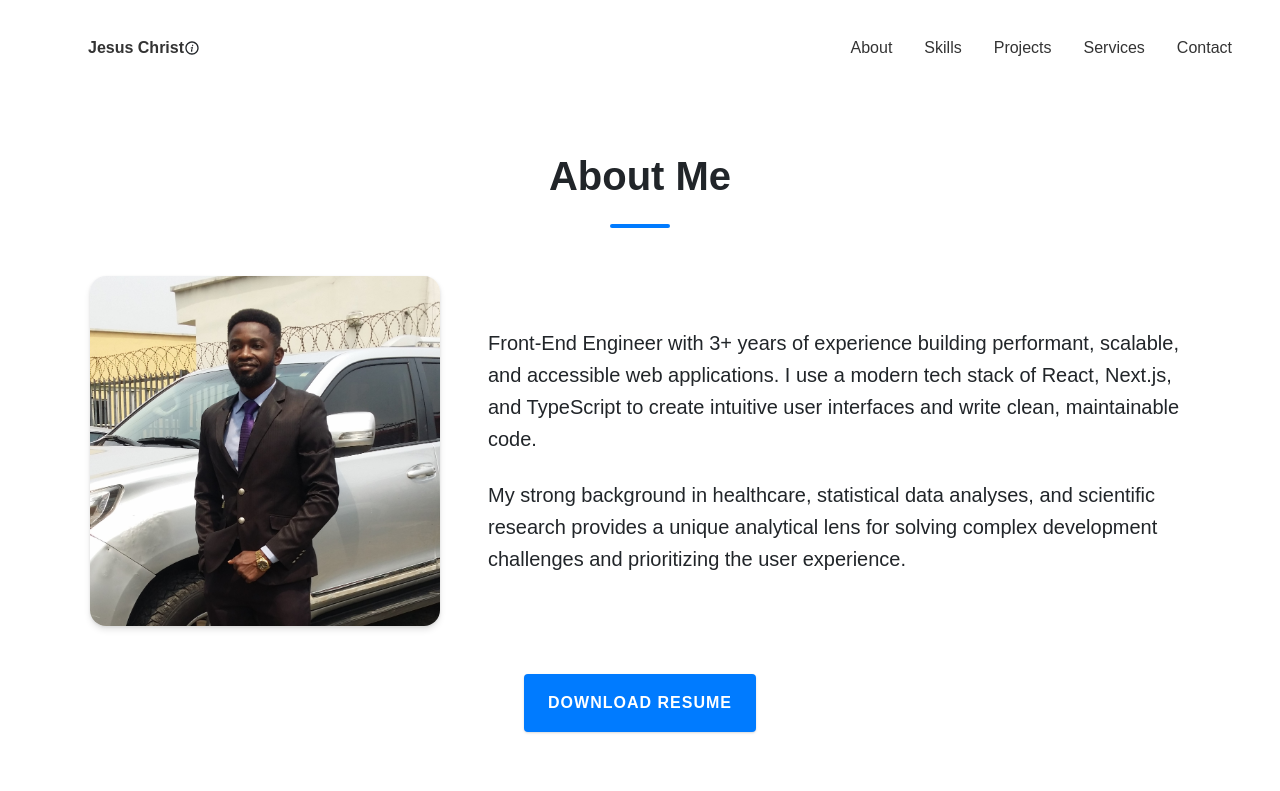
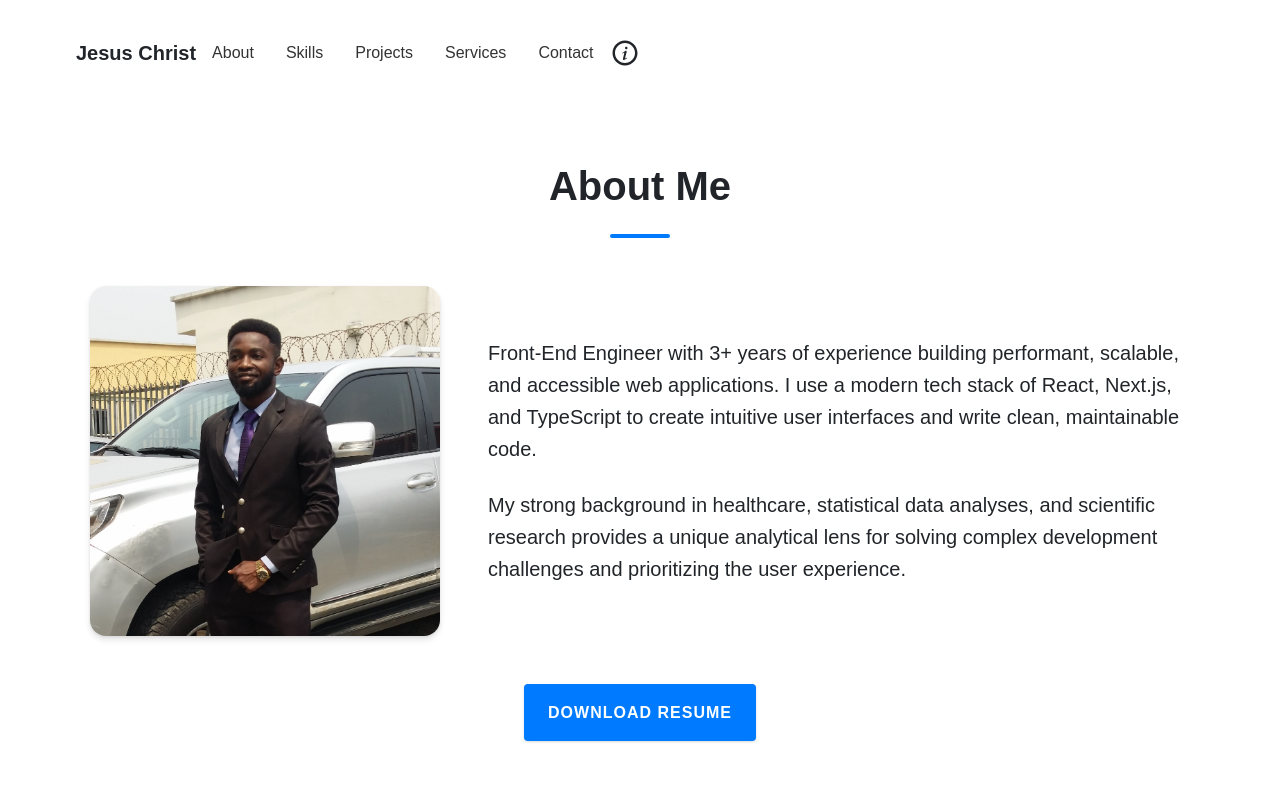
Before and after one commit to BonaventureCJ/portfolio, a React (Create React App) app: page /portfolio/about in a window 1280 px wide. Shown: the top 791 px of the page. Built offline with nearby package versions, Linux system fonts and the light colour scheme.

Commit message:
feat(navigation): Navigation setup 3

```diff
--- a/src/components/Brand/Brand.module.scss
+++ b/src/components/Brand/Brand.module.scss
@@ -1,25 +1,53 @@
-// Flexbox layout for the brand container
+// Uses CSS Modules for local scoping to prevent class name conflicts.
+// It relies on the globally defined CSS Custom Properties for theming.
+
 .brand {
   display: flex;
-  align-items: center; // Aligns items vertically in the center
-  gap: 10px; // Adds a gap between the icon and the name for spacing
+  align-items: center;
+  gap: var(--spacing-xs); // Consistent spacing defined in _abstracts.scss
+  text-decoration: none;
+  color: var(--nav-text);
 
-  // Define hover and focus states for interactive branding, if needed
-  &:hover {
-    cursor: pointer;
+  // Animate the text color for a smooth transition during theme changes.
+  transition: color 0.3s ease-in-out;
+
+  // With this update, the brand name is always visible.
+  .brandName {
+    // These styles are now removed to keep the name visible.
+    // clip: rect(0 0 0 0);
+    // clip-path: inset(50%);
+    // height: 1px;
+    // overflow: hidden;
+    // position: absolute;
+    // white-space: nowrap;
+    // width: 1px;
+
+    // Ensure the name is readable and styled correctly.
+    font-weight: var(--font-weight-bold);
+    font-size: var(--font-size-lg); // Uses the larger font size for prominence.
+    line-height: 1; // Ensures consistent vertical alignment with the logo.
+  }
+
+  // Styling for the BrandLogo component, which is assumed to be an SVG.
+  .brandLogo {
+    height: var(--font-size-lg); // Size the icon based on a modular font scale.
+    width: var(--font-size-lg);
+    fill: currentColor; // Use the currentColor keyword for theming.
+
+    // Add a professional-looking animation on hover.
+    transition: transform 0.3s ease-in-out;
+
+    // Only apply hover effects on devices with a fine pointer.
+    @media (hover: hover) and (pointer: fine) {
+      .brand:hover & {
+        transform: scale(1.1); // Scale the icon up slightly on hover.
+      }
+    }
+  }
+
+  // Define a clear and accessible focus state for keyboard navigation.
+  &:focus-visible {
+    outline: 2px solid var(--color-brand-primary);
+    outline-offset: 2px;
   }
 }
-
-// Styling for the icon
-.brand-logo {
-  height: 24px; // Set a specific size for the icon
-  width: auto;
-  // You can also change the color here for the SVG fill
-}
-
-// Styling for the brand name text
-.brand-name {
-  font-size: 1.25rem;
-  font-weight: bold;
-  color: #333; // Or your brand's primary color
-}
--- a/src/layouts/Navigation/MainNavigation/MainNavigation.jsx
+++ b/src/layouts/Navigation/MainNavigation/MainNavigation.jsx
@@ -38,17 +38,10 @@ const MainNavigation = () => {
           {isOpen ? <MenuCloseIcon /> : <HamburgerIcon />}
         </button>
 
-        {/* Brand Logo component */}
+        {/* Brand component */}
         <NavLink to="/" className={styles.logo} onClick={() => setIsOpen(false)}>
-          <Brand name= "Jesus Christ" />
+          <Brand name="Jesus Christ" />
         </NavLink>
-
-        {/* Profile icon and theme toggle for desktop view */}
-        <div className={styles.utilityControls}>
-          <ProfileIcon className={styles.profileIcon} />
-          <ThemeToggle />
-        </div>
-      </div>
 
         {/* Side menu for mobile devices, slides from the left */}
         <div className={`${styles.sideMenuWrapper} ${isOpen ? styles.sideMenuOpen : ''}`}>
@@ -56,6 +49,7 @@ const MainNavigation = () => {
             <ProfileIcon className={styles.profileIcon} />
             <ThemeToggle />
           </div>
+
           <ul id="navigation-menu" className={styles.menu}>
             <li className={styles.item}>
               <NavLink to="/about" className={styles.link} onClick={toggleMenu}>
@@ -83,6 +77,13 @@ const MainNavigation = () => {
               </NavLink>
             </li>
           </ul>
+
+        </div>
+        {/* Profile icon and theme toggle for desktop view */}
+        <div className={styles.utilityControls}>
+          <ProfileIcon className={styles.profileIcon} />
+          <ThemeToggle />
+        </div>
       </div>
 
       {/* Overlay to dim background when menu is open */}
--- a/src/layouts/Navigation/MainNavigation/MainNavigation.module.scss
+++ b/src/layouts/Navigation/MainNavigation/MainNavigation.module.scss
@@ -216,9 +216,8 @@
 }
 
 .profileIcon {
-  svg {
-    height: 24px; // Adjust size as needed
-  }
+    height: 30px;
+    width: 30px// Adjust size as needed
 }
 
 .link {
```
Lines whose indentation alone changed are shown as unchanged.
